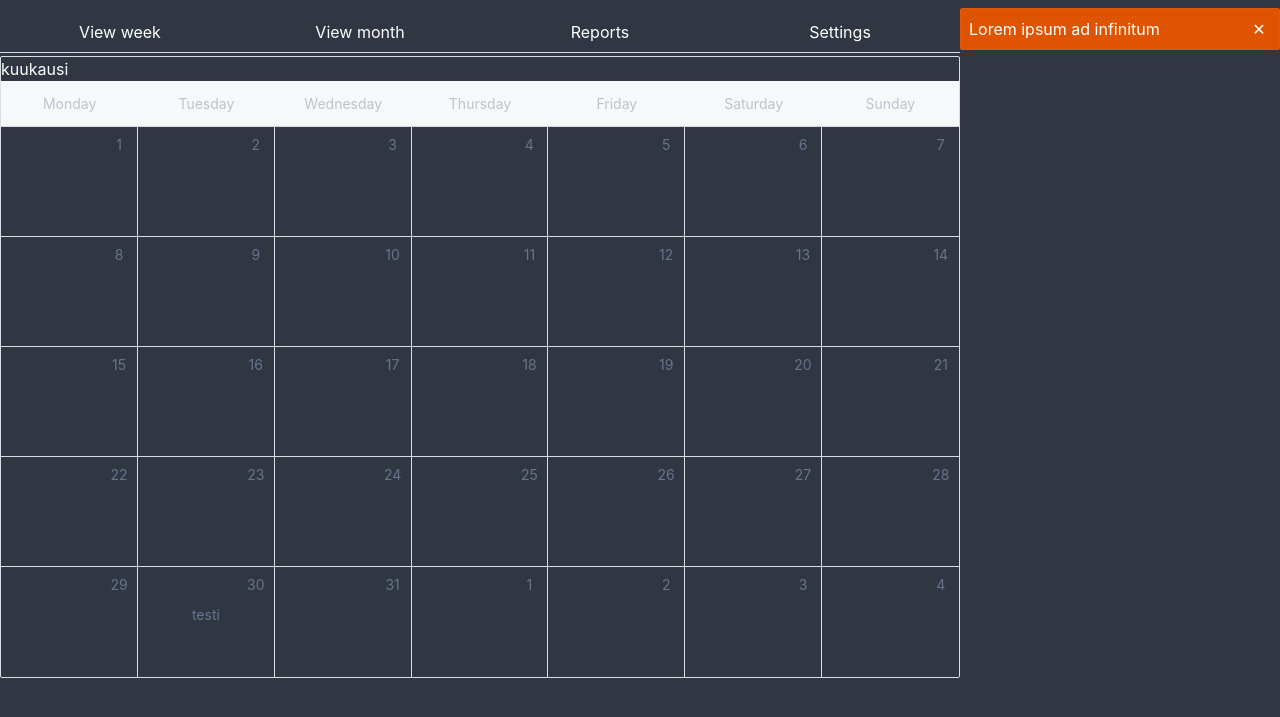
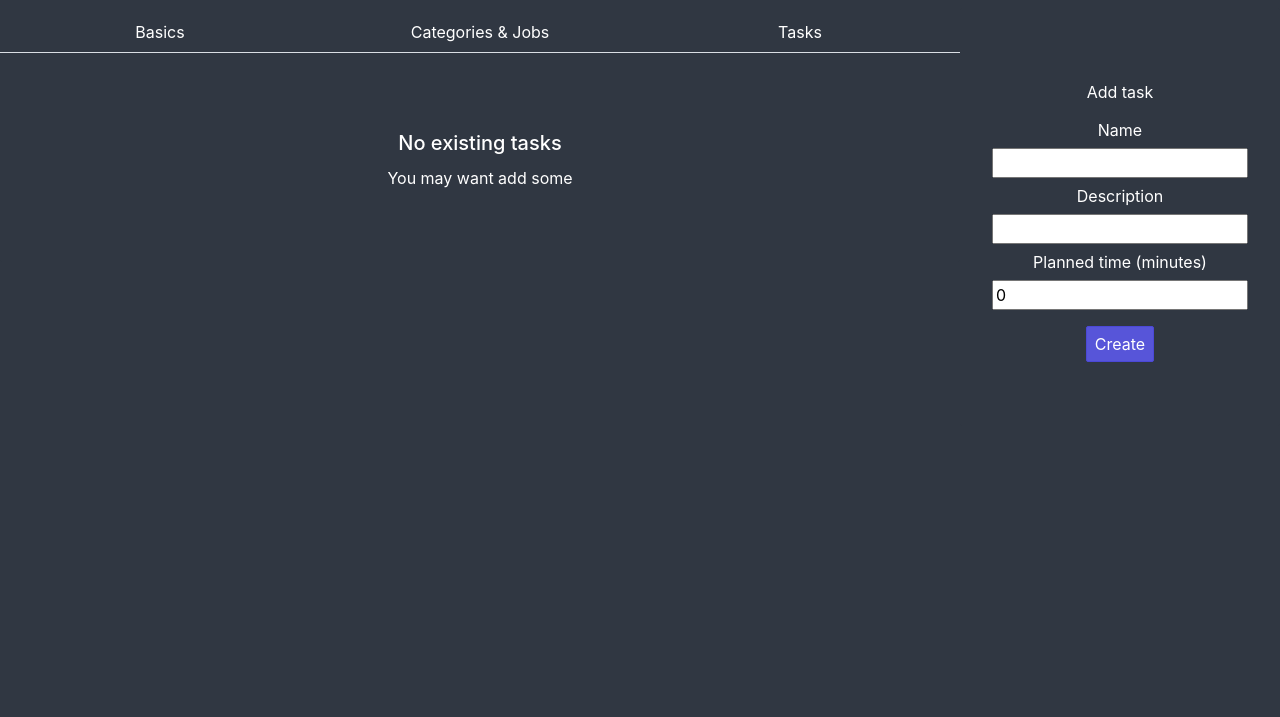
Before and after one commit to jussmaki/timetracker, a Flask app: template templates/calendar.html in a window 1280 px wide. Shown: the part 27-744 px from the top of the page. Run offline with Flask 2, Linux system fonts and the light colour scheme; the template is opened without the code that fills it: values that come from a table or form of the project are taken from there, others are empty; parts of the project's set-up code (start-up, migrations or seed data) failed here and were passed over.

Commit message:
view for tasks

```diff
--- a/calendars.py
+++ b/calendars.py
@@ -1,5 +1,5 @@
 from db import db
-from models import User, Calendar, Category, Job, Task, Event
+from models import User, Calendar, Category, Job, Task
 from flask_login import current_user
 
 def create_new_calendar(name: str, description: str):
--- a/forms.py
+++ b/forms.py
@@ -60,13 +60,10 @@ class JobForm(FlaskForm):
     description = StringField("description", default="")
     delete = BooleanField("delete", default=False)
 
-class CreateTask(FlaskForm):
+class TaskForm(FlaskForm):
+    job_id = IntegerField("id", default=0)
     name = StringField("name", validators=[DataRequired()])
     description = StringField("description", default="")
+    done = BooleanField("done", default=False)
     planned_time = IntegerField("planned_time", default=0)
-
-class CreateEvent(FlaskForm):
-    start_time = DateTimeField("start_time", validators=[DataRequired()])
-    end_time = DateTimeField("end_time", validators=[DataRequired()])
-    planned_time = IntegerField("planned_time", default=0)
-    actual_time = IntegerField("planned_time", default=0)
+    actual_time = IntegerField("actual_time", default=0)
--- a/templates/calendar.html
+++ b/templates/calendar.html
@@ -6,226 +6,63 @@
     <div class="columns">
       <div class="col-9">
         <ul class="tab tab-block">
-          <li class="tab-item{% if request.args.get("view") == "week" %} active{%endif%}">
-            <a href="?view=week">View week</a>
-          </li>
-          <li class="tab-item{% if request.args.get("view") == "month" %} active{%endif%}">
-              <a href="?view=month">View month</a>
-          </li>
-          <li class="tab-item{% if request.args.get("view") == "reports" %} active{%endif%}">
-              <a href="view=reports">Reports</a>
-          </li>
-          <li class="tab-item"">
-              <a href="/calendar/{{ calendar.id }}/settings?tab=basics">Settings</a>
-          </li>
+            <li class="tab-item{% if request.args.get("tab") == "basics" %} active{%endif%}">
+              <a href="/calendar/{{ calendar.id }}/settings?tab=basics">Basics</a>
+            </li>
+            <li class="tab-item{% if request.args.get("tab") == "categories_and_jobs" %} active{%endif%}">
+                <a href="/calendar/{{ calendar.id }}/settings?tab=categories_and_jobs">Categories & Jobs</a>
+            </li>
+            <li class="tab-item{% if request.args.get("view") == "tasks" %} active{%endif%}">
+              <a href="/calendar/{{ calendar.id }}?view=tasks">Tasks</a>
         </ul>
-        {% if request.args.get("view") == "week" %}
-          <div class="calendar-nav navbar">
-            <a class="btn btn-action btn-link btn-lg" href="/calendar/1?view=week&day={{ day }}&week={{ week }}&year={{ year }}&previous=true">
-              <i class="icon icon-arrow-left"></i>
-            </a>
-            <div class="navbar-primary">Week {{ week }}</div>
-            <a class="btn btn-action btn-link btn-lg" href="/calendar/1?view=week&day={{ day }}&week={{ week }}&year={{ year }}&next=true">
-              <i class="icon icon-arrow-right"></i>
-            </a>
-          </div>
+
+        {% for message in get_flashed_messages() %}
+        <div id="error_{{ message }}" class="toast toast-error">
+          <button onClick="hideElementById('error_{{ message }}')" class="btn btn-clear float-right"></button>
+          {{ message }}
+        </div>
+        {% endfor %}
 
 
-          <div class="container">
-            <div class="columns">
+        {% if not taks %}
+        <div class="empty bg-dark">
+          <p class="empty-title h5">No existing tasks</p>
+          <p class="empty-subtitle">You may want add some</p>
+        </div>
+      {% else %}
 
-              <div class="column">
-                <a class="btn btn-link" href="/calendar/1?view=week&day={{ day }}&week={{ week }}&year={{ year }}&weekday=0">Monday</a>
-              </div>
-
-              <div class="column">
-                <a class="btn btn-link" href="/calendar/1?view=week&day={{ day }}&week={{ week }}&year={{ year }}&weekday=1">Tuesday</a>
-                </div>
-
-              <div class="column">
-                Wednesday
-
-              </div>
-              <div class="column">
-                Thurday
-
-              </div>
-              <div class="column">
-                Friday
-
-              </div>
-              <div class="column">
-                Saturday
-
-              </div>
-
-              <div class="column">
-                Sunday
-
-              </div>
-            </div>
-          </div>
+        tähänkin väliin koodia
 
 
-        {% else %}
-        <div class="calendar calendar-lg">
-          <div class="calendar-navbar">
-            <div class="calendar-primary">kuukausi</div>
-          </div>
-          <div class="calendar-container">
-            <div class="calendar-header">
-              <div class="calendar-date">
-                Monday
-              </div>
-              <div class="calendar-date">
-                Tuesday
-              </div>
-              <div class="calendar-date">
-                Wednesday
-              </div>
-              <div class="calendar-date">
-                Thursday
-              </div>
-              <div class="calendar-date">
-                Friday
-              </div>
-              <div class="calendar-date">
-                Saturday
-              </div>
-              <div class="calendar-date">
-                Sunday
-              </div>
-            </div>
+      {% endif %}
 
-            <div class="calendar-body">
-              <div class="calendar-date">
-                <button class="date-item">1</button>
-              </div>
-              <div class="calendar-date">
-                <button class="date-item">2</button>
-              </div>
-              <div class="calendar-date">
-                <button class="date-item">3</button>
-              </div>
-              <div class="calendar-date">
-                <button class="date-item">4</button>
-              </div>
-              <div class="calendar-date">
-                <button class="date-item">5</button>
-              </div>
-              <div class="calendar-date">
-                <button class="date-item">6</button>
-              </div>
-              <div class="calendar-date">
-                <button class="date-item">7</button>
-              </div>
-              <div class="calendar-date">
-                <button class="date-item">8</button>
-              </div>
-              <div class="calendar-date">
-                <button class="date-item">9</button>
-              </div>
-              <div class="calendar-date">
-                <button class="date-item">10</button>
-              </div>
-              <div class="calendar-date">
-                <button class="date-item">11</button>
-              </div>
-              <div class="calendar-date">
-                <button class="date-item">12</button>
-              </div>
-              <div class="calendar-date">
-                <button class="date-item">13</button>
-              </div>
-              <div class="calendar-date">
-                <button class="date-item">14</button>
-              </div>
-              <div class="calendar-date">
-                <button class="date-item">15</button>
-              </div>
-              <div class="calendar-date">
-                <button class="date-item">16</button>
-              </div>
-              <div class="calendar-date">
-                <button class="date-item">17</button>
-              </div>
-              <div class="calendar-date">
-                <button class="date-item">18</button>
-              </div>
-              <div class="calendar-date">
-                <button class="date-item">19</button>
-              </div>
-              <div class="calendar-date">
-                <button class="date-item">20</button>
-              </div>
-              <div class="calendar-date">
-                <button class="date-item">21</button>
-              </div>
-              <div class="calendar-date">
-                <button class="date-item">22</button>
-              </div>
-              <div class="calendar-date">
-                <button class="date-item">23</button>
-              </div>
-               <div class="calendar-date">
-                <button class="date-item">24</button>
-              </div>
-              <div class="calendar-date">
-                <button class="date-item">25</button>
-              </div>
-              <div class="calendar-date">
-                <button class="date-item">26</button>
-              </div>
-              <div class="calendar-date">
-                <button class="date-item">27</button>
-              </div>
-               <div class="calendar-date">
-                <button class="date-item">28</button>
-              </div>
-              <div class="calendar-date">
-                <button class="date-item">29</button>
-              </div>
-              <div class="calendar-date">
-                <button class="date-item">30</button>
-                <div class="calendar-event">testi</div>
-              </div>
-              <div class="calendar-date">
-                <button class="date-item">31</button>
-               </div>
-              <div class="calendar-date">
-                <button class="date-item">1</button>
-              </div>
-              <div class="calendar-date">
-                <button class="date-item">2</button>
-              </div>
-              <div class="calendar-date">
-                <button class="date-item">3</button>
-              </div>
-              <div class="calendar-date">
-                <button class="date-item">4</button>
-              </div>
-            </div>
-          </div>
-        </div>
-        {% endif %}
       </div>
 
       <div class=col-3>
-
-        {% if request.args.get("view") == "week" %}
-
-        {% else %}
-
-        <div class="toast toast-error">
-          Lorem ipsum ad infinitum
-          <button class="btn btn-clear float-right"></button>
+        <div class="empty bg-dark">
+          <div class="empty-title">
+            {{ calendar.name }}
+          </div>
+          <div class="empty-subtitle">
+            Add task
+          </div>
+          <div class="form-group">
+              <form method="POST" action="/calendar/{{ calendar.id }}?action=new_task" id="task_form">
+                  {{ task_form.csrf_token }}
+                  <label class="form-label">Name</label>
+                  {{ task_form.name }}
+                  <label class="form-label">Description</label>
+                  {{ task_form.description }}
+                  <label class="form-label">Planned time (minutes)</label>
+                  {{ task_form.planned_time }}
+              </form>
+          </div>
+          <div class="empty-action">
+            <button class="btn btn-primary" type="submit" form="task_form" value="create">Create</button>
+          </div>
         </div>
-
-        {% endif %}
-
-
-
-
       </div>
     </div>
+  </div>
+
 {% endblock %}
```
Also changed, not shown: routes.py (+6 -44 lines), templates/calendar_settings.html (+9 -15 lines).
